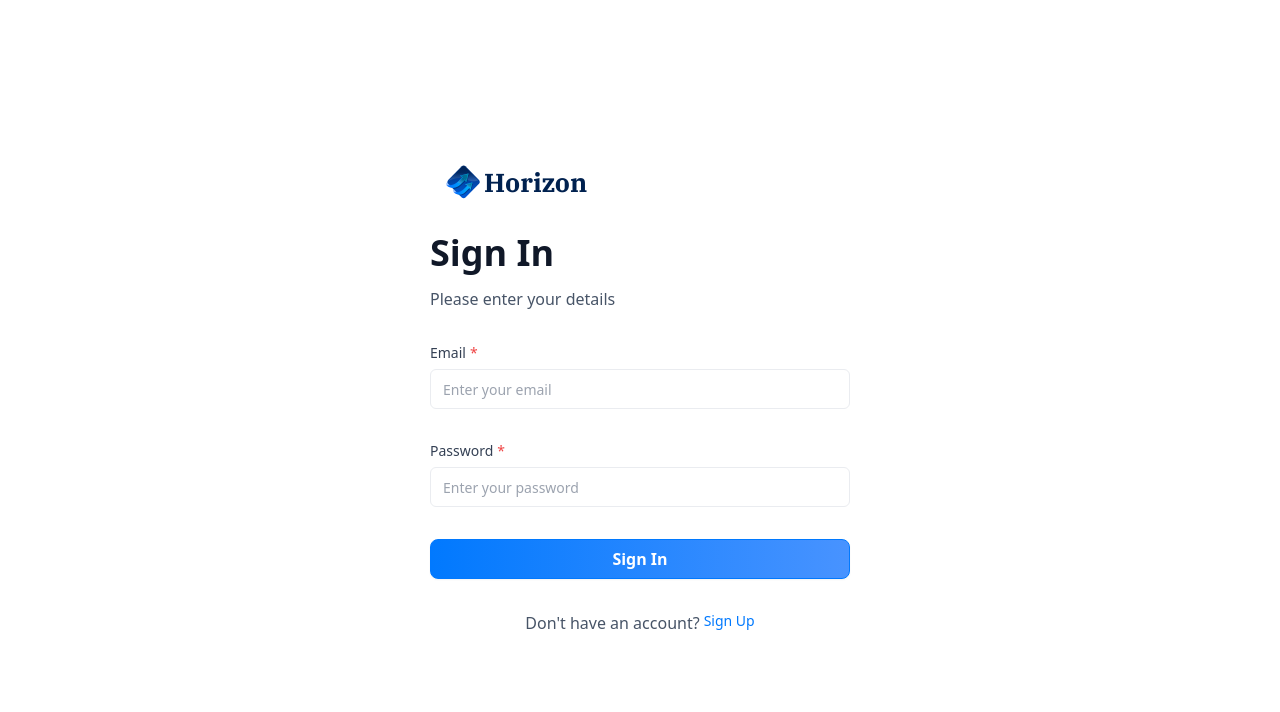
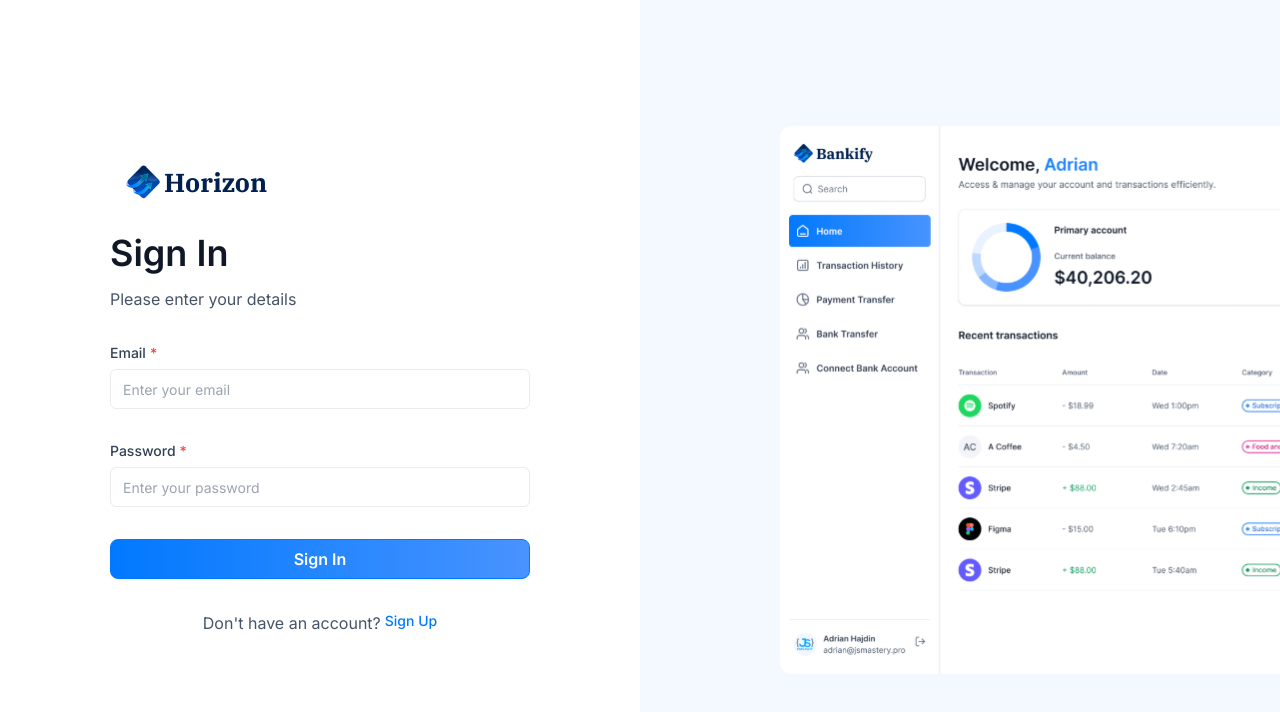
Before and after one commit to Rockchtaa/banking, a Next.js app: page /sign-in in a window 1280 px wide. Shown: the top 712 px of the page. Built offline with nearby package versions, Linux system fonts and the light colour scheme.

Commit message:
Enhance RootLayout component with responsive styling and add authentication image

```diff
--- a/app/(auth)/layout.tsx
+++ b/app/(auth)/layout.tsx
@@ -1,11 +1,24 @@
+import Image from "next/image";
+
 export default function RootLayout({
   children,
 }: Readonly<{
   children: React.ReactNode;
 }>) {
   return (
-    <main>
+    <main className="flex min-h-screen w-full justify-between font-inter">
       {children}
+      <div className="auth-asset">
+        <div>
+          <Image
+            src="/icons/auth-image.svg"
+            alt="Auth image"
+            width={500}
+            height={500}
+            className="rounded-l-xl object-contain"
+          />
+        </div>
+      </div>
     </main>
   );
 }
```
